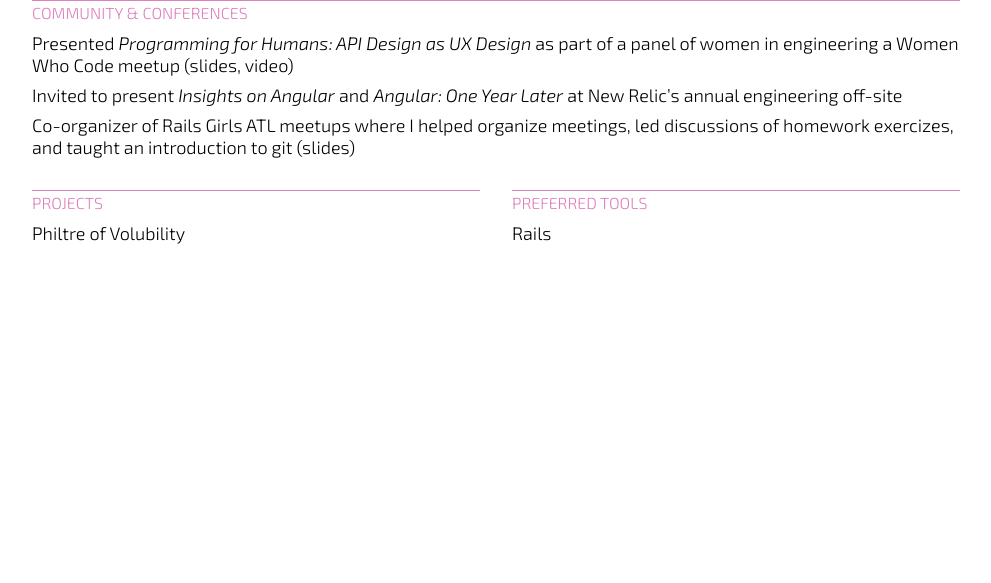
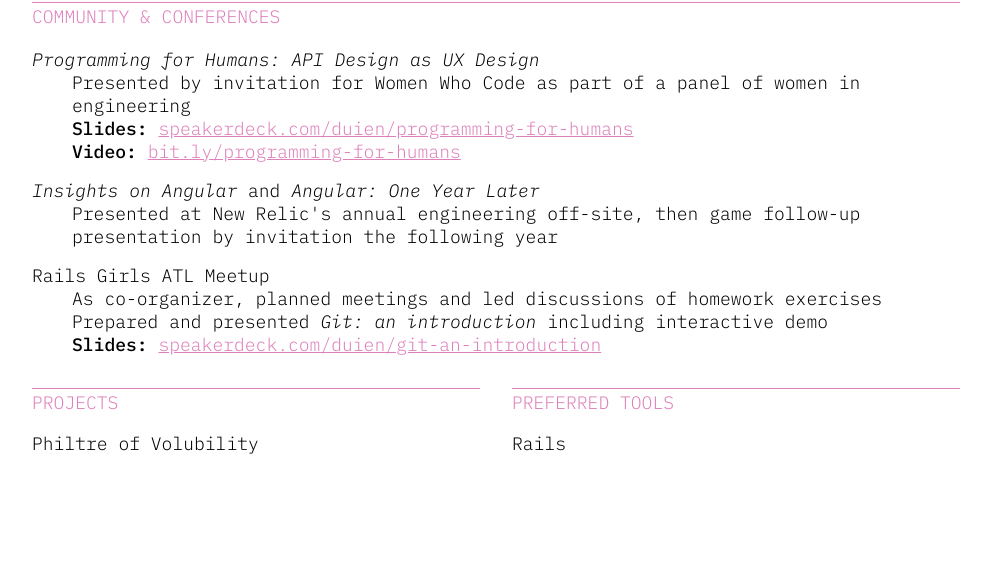
Before and after one commit to duien/duien.github.io, a plain HTML site: page index.html in a window 1280 px wide. Shown: the part 283-866 px from the top of the page, without its empty margins (144-1135 px from the left). Before the commit the page ends 800 px from the top, so only its background shows below. Drawn offline with Linux system fonts and the light colour scheme.

Commit message:
Tweak styling and change font

```diff
--- a/index.html
+++ b/index.html
@@ -1,16 +1,16 @@
 <head>
   <meta http-equiv="Content-Type" content="text/html; charset=utf-8" />
-  <link href="https://fonts.googleapis.com/css?family=Exo+2:200,200i,300,300i,600i,700" rel="stylesheet">
+  <link href="https://fonts.googleapis.com/css?family=IBM+Plex+Mono:300,300i,500&display=swap" rel="stylesheet">
   <style type="text/css">
     body {
-      font-family: "Exo 2", sans-serif;
+      font-family: "IBM Plex Mono", sans-serif;
       font-weight: 300;
       max-width: 960px;
       margin: 5rem auto;
       font-size: 18px;
     }
     p {
-      margin: 0.5rem 0;
+      margin: 1rem 0;
     }
     section {
       border-top: 1px solid #DE80BB;
@@ -49,18 +49,21 @@
     }
     .title h1 {
       flex: 1;
-      font-size: 5rem;
+      /* font-size: 18px; */
+      font-size: 36px;
+      line-height: 27px;
       font-weight: 500;
-      line-height: 4rem;
+      /* line-height: 4rem; */
       margin: 1rem 0 0;
     }
     .title h1 .first {
       font-weight: 200;
+      display: block;
     }
     .title .abstract {
       flex: 2;
       color: #DE80BB;
-      font-size: 1.5rem;
+      /* font-size: 1.5rem; */
       font-style: italic;
       text-align: right;
       margin: 1rem 0 0;
@@ -69,7 +72,8 @@
     h2 {
       color: #DE80BB;
       font-weight: 300;
-      font-size: 1rem;
+      /* font-size: 1rem; */
+      font-size: 18px;
       margin: 0;
       padding: 2px 0;
       text-transform: uppercase;
@@ -81,6 +85,18 @@
     .split section {
       flex: 1;
       margin-top: 0;
+    }
+
+    a:link {
+      color: #DE80BB;
+    }
+
+    dt {
+      margin-top: 1rem;
+    }
+
+    .label {
+      font-weight: 500;
     }
   </style>
 </head>
@@ -97,15 +113,36 @@
   <section class="title">
     <h1><span class="first">Emily</span> Hyland</h1>
     <p class="abstract">
-      I’m a full-stack developer with a focus on user experience, looking for a company where I can work with a small team to help users solve real problems.
+      I’m a full-stack developer with a focus on user<br/>
+      experience, looking for a company where I can work<br/>
+      with a small team to help users solve real problems.
     </p>
   </section>
 
   <section>
+    <h2>Recently...</h2>
+
+  </section>
+
+  <section>
     <h2>Community & Conferences</h2>
-    <p>Presented <em>Programming for Humans: API Design as UX Design</em> as part of a panel of women in engineering a Women Who Code meetup (slides, video)</p>
-    <p>Invited to present <em>Insights on Angular</em> and <em>Angular: One Year Later</em> at New Relic’s annual engineering off-site</p>
-    <p>Co-organizer of Rails Girls ATL meetups where I helped organize meetings, led discussions of homework exercizes, and taught an introduction to git (slides)</p>
+    <dl>
+      <dt><em>Programming for Humans: API Design as UX Design</em></dt>
+      <dd>
+        Presented by invitation for Women Who Code as part of a panel of women in engineering<br/>
+        <span class="label">Slides:</span> <a href="https://speakerdeck.com/duien/programming-for-humans">speakerdeck.com/duien/programming-for-humans</a><br/>
+        <span class="label">Video:</span> <a href="https://bit.ly/programming-for-humans">bit.ly/programming-for-humans</a><br/>
+      </dd>
+
+      <dt><em>Insights on Angular</em> and <em>Angular: One Year Later</em></dt>
+      <dd>Presented at New Relic's annual engineering off-site, then game follow-up presentation by invitation the following year</dd>
+      <dt>Rails Girls ATL Meetup</dt>
+      <dd>
+        As co-organizer, planned meetings and led discussions of homework exercises<br/>
+        Prepared and presented <em>Git: an introduction</em> including interactive demo<br/>
+        <span class="label">Slides:</span> <a href="https://speakerdeck.com/duien/git-an-introduction">speakerdeck.com/duien/git-an-introduction</a>
+      </dd>
+    </dl>
   </section>
 
   <div class="split">
```
